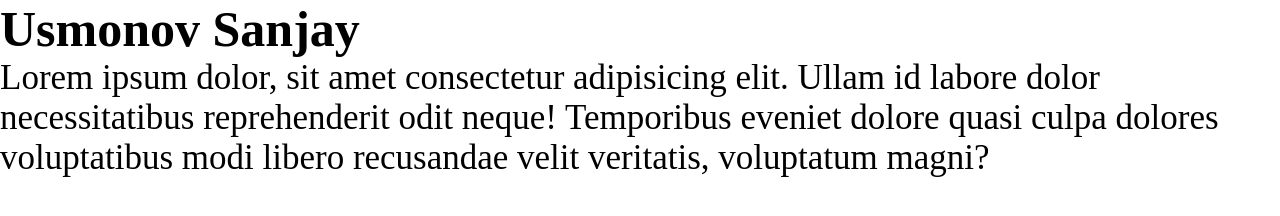
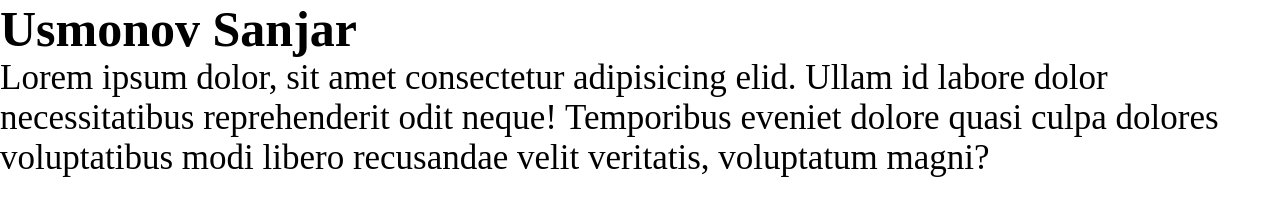
Before and after one commit to SanjarUsmonov/NewExam, a plain HTML site: page index.html in a window 1280 px wide. Drawn offline with Linux system fonts and the light colour scheme.

Commit message:
pharagraf

```diff
--- a/index.html
+++ b/index.html
@@ -8,7 +8,7 @@
     <link rel="stylesheet" href="style.css">
 </head>
 <body>
-    <h1>Usmonov Sanjay</h1>
-    <p>Lorem ipsum dolor, sit amet consectetur adipisicing elit. Ullam id labore dolor necessitatibus reprehenderit odit neque! Temporibus eveniet dolore quasi culpa dolores voluptatibus modi libero recusandae velit veritatis, voluptatum magni?</p>
+    <h1>Usmonov Sanjar</h1>
+    <p>Lorem ipsum dolor, sit amet consectetur adipisicing elid. Ullam id labore dolor necessitatibus reprehenderit odit neque! Temporibus eveniet dolore quasi culpa dolores voluptatibus modi libero recusandae velit veritatis, voluptatum magni?</p>
 </body>
 </html>
```
